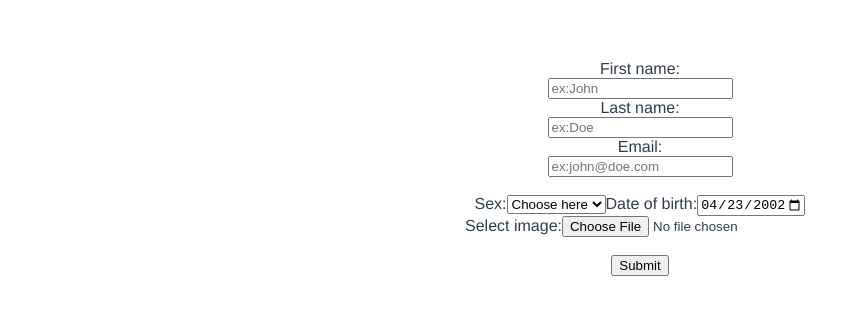
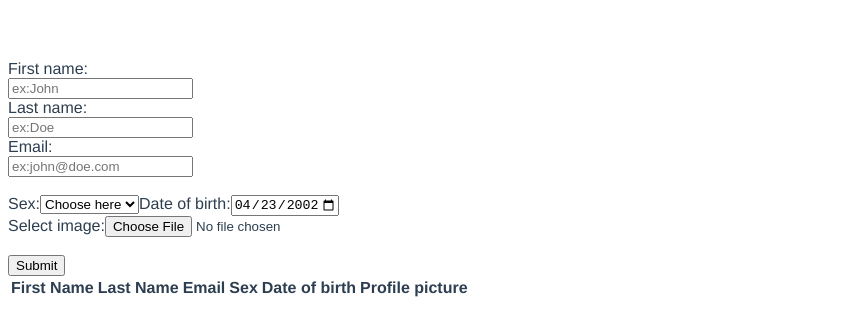
Before and after one commit to GiuliaRadu/EmployeesVue, a Vue app: page / in a window 1280 px wide. Shown: the top 336 px of the page, without its empty margins (0-860 px from the left). Built offline with nearby package versions, Linux system fonts and the light colour scheme.

Commit message:
Created Table component

```diff
--- a/src/App.vue
+++ b/src/App.vue
@@ -1,16 +1,19 @@
 <template>
   <div id="app">
     <Form/>
+    <Table/>
   </div>
 </template>
 
 <script>
 import Form from './components/Form.vue'
+import Table from './components/Table.vue'
 
 export default {
   name: 'App',
   components: {
-    Form
+    Form,
+    Table
   }
 }
 </script>
@@ -20,7 +23,6 @@ export default {
   font-family: Avenir, Helvetica, Arial, sans-serif;
   -webkit-font-smoothing: antialiased;
   -moz-osx-font-smoothing: grayscale;
-  text-align: center;
   color: #2c3e50;
   margin-top: 60px;
 }
--- a/src/components/Form.vue
+++ b/src/components/Form.vue
@@ -34,9 +34,7 @@
       <option value="female">Female</option>
       <option value="other">Other</option>
     </select>
-
     <label for="dateOfBirth">Date of birth:</label>
-
     <input
       type="date"
       id="dateOfBirth"
--- /dev/null
+++ b/src/components/Table.vue
@@ -0,0 +1,24 @@
+<template>
+  <table id="dataTable">
+    <thead>
+      <tr>
+        <th>First Name</th>
+        <th>Last Name</th>
+        <th>Email</th>
+        <th>Sex</th>
+        <th>Date of birth</th>
+        <th>Profile picture</th>
+      </tr>
+    </thead>
+    <tbody></tbody>
+  </table>
+</template>
+
+<script>
+export default {
+  name: "Table",
+};
+</script>
+
+<style scoped>
+</style>
```
